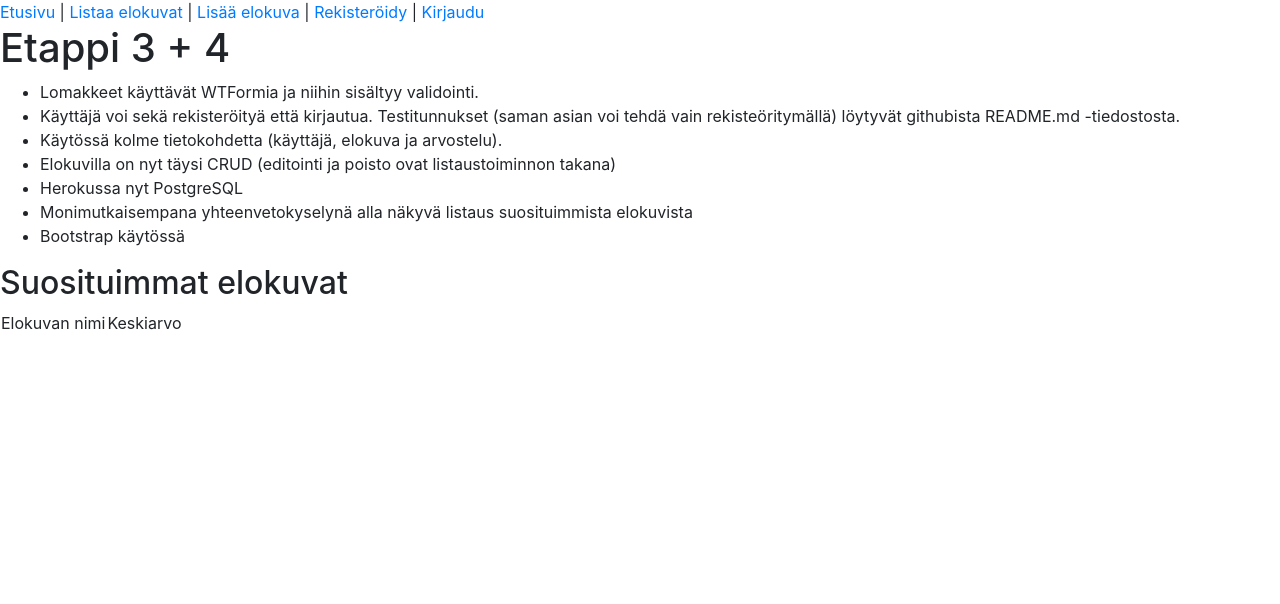
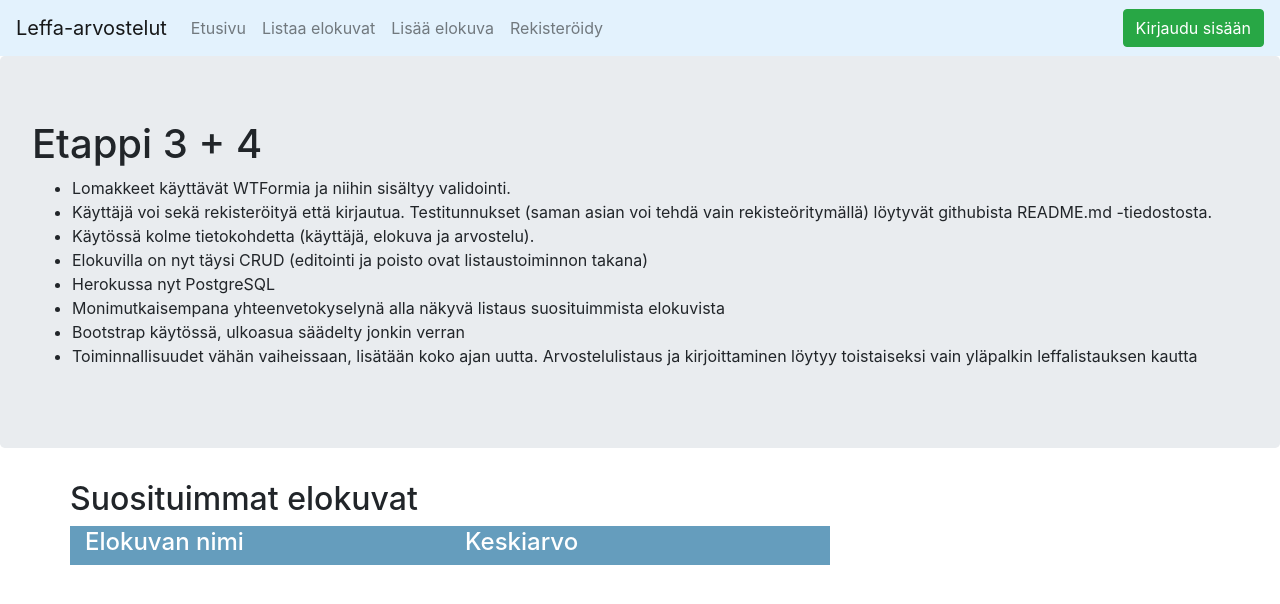
Before and after one commit to anketola/Tietokanta-leffasovellus, a Flask app: page / in a window 1280 px wide. Shown: the top 604 px of the page. Run offline with Flask 2, Linux system fonts and the light colour scheme; data that the repository does not hold is empty; some libraries are stand-ins or nearby versions.

Commit message:
Säädetty ulkoasua

```diff
--- a/application/templates/auth/loginform.html
+++ b/application/templates/auth/loginform.html
@@ -26,7 +26,7 @@
     </tr>
     <tr>
       <td colspan="2">
-	<input type="submit" value="Kirjaudu"/>
+        <button type="submit" class="btn btn-primary">Kirjaudu</button>
       </td>
     </tr>
 </form>
--- a/application/templates/auth/new.html
+++ b/application/templates/auth/new.html
@@ -37,7 +37,7 @@
     </tr>
     <tr>
       <td colspan="2">
-        <input type="submit" value="Rekisteröidy" />
+        <button type="submit" class="btn btn-primary">Rekisteröidy</button>
       </td>
     </tr>
   </table>
--- a/application/templates/index.html
+++ b/application/templates/index.html
@@ -2,7 +2,7 @@
 
 
 {% block body %}
-
+<div class="jumbotron">
   <h1>Etappi 3 + 4</h1>
     <ul>
       <li>Lomakkeet käyttävät WTFormia ja niihin sisältyy validointi.</li>
@@ -11,25 +11,38 @@
       <li>Elokuvilla on nyt täysi CRUD (editointi ja poisto ovat listaustoiminnon takana)</li>
       <li>Herokussa nyt PostgreSQL</li>
       <li>Monimutkaisempana yhteenvetokyselynä alla näkyvä listaus suosituimmista elokuvista</li>
-    <li>Bootstrap käytössä</li>
+      <li>Bootstrap käytössä, ulkoasua säädelty jonkin verran</li>
+      <li>Toiminnallisuudet vähän vaiheissaan, lisätään koko ajan uutta. Arvostelulistaus ja kirjoittaminen löytyy toistaiseksi vain yläpalkin leffalistauksen kautta</li>
     </ul>
+  </div>
+    <div class="container">
+  <div class="row">
+  </div>
 
   {% if topmovies is defined %}
 
+  <div class="row">
       <h2>Suosituimmat elokuvat</h2>
+  </div>
+  <div class="row">
+    <div class="col-4" style="background-color: #659DBD; margin-bottom: 2px; padding-top: 2px">
+        <h4 style="color: white">Elokuvan nimi</h4>
+    </div>
+    <div class="col-4" style="background-color: #659DBD; margin-bottom: 2px; padding-top: 2px"">
+      <h4 style="color: white">Keskiarvo</h4>
+    </div>
+  </div>
+  {% for movie in topmovies %}
+  <div class="row">
+      <div class="col-4" style="background-color: #e3f2fd; margin-bottom: 2px">
+          {{ movie.name }}
+      </div>
+      <div class="col-4" style="background-color: #e3f2fd; margin-bottom: 2px">
+        {{ movie.averagescore }}
+      </div>
+    </div>
+  {% endfor %}
 
-<table>
-  <tr>
-    <td>Elokuvan nimi</td>
-    <td>Keskiarvo</td>
-  </tr>
-  {% for movie in topmovies %}
-  <tr>
-    <td>{{ movie.name }}</td>
-    <td>{{ movie.averagescore }}</td>
-  </tr>
-  {% endfor %}
-</table>
-
+</div>
 {% endif %}
 {% endblock %}
--- a/application/templates/layout.html
+++ b/application/templates/layout.html
@@ -7,19 +7,39 @@
   </head>
 
   <body>
-    <header>
-      <a href="/">Etusivu</a> |
-      <a href="{{ url_for('movies_index') }}">Listaa elokuvat</a> |
-      <a href="{{ url_for('movies_form') }}">Lisää elokuva</a> |
-      <a href="{{ url_for('accounts_form') }}">Rekisteröidy</a> |
-      {% if current_user.is_authenticated %}
-      <span>
-	      Olet kirjautunut tunnuksella <strong>{{ current_user.username }}</strong> | <a href="{{ url_for('auth_logout') }}">Kirjaudu ulos</a> |
-      </span>
-      {% else %}
-      <a href="{{ url_for('auth_login') }}">Kirjaudu</a>
-      {% endif %}
-    </header>
+
+    <nav class="navbar navbar-expand-lg navbar-light" style="background-color: #e3f2fd;">
+      <a class="navbar-brand" href="#">Leffa-arvostelut</a>
+
+
+        <ul class="navbar-nav mr-auto">
+          <li class="nav-item">
+            <a class="nav-link" href="{{ url_for('index') }} ">Etusivu</a>
+          </li>
+          <li class="nav-item">
+            <a class="nav-link" href="{{ url_for('movies_index') }} ">Listaa elokuvat</a>
+          </li>
+          <li class="nav-item">
+            <a class="nav-link" href="{{ url_for('movies_form') }} ">Lisää elokuva</a>
+          </li>
+          <li class="nav-item"></li>
+            <a class="nav-link" href="{{ url_for('accounts_form') }}">Rekisteröidy</a>
+          </li>
+        </ul>
+
+        <div class="form-inline mt-2 mt-md-0">
+          <ul class="navbar-nav">
+          {% if current_user.is_authenticated %}
+            <span class="navbar-text" style="padding-right: 5px">Olet kirjautunut tunnuksella<strong> {{ current_user.username }}</strong></span>
+            <a class="btn btn-danger" href="{{ url_for('auth_logout') }}" role="button">Kirjaudu ulos</a>
+          {% else %}
+            <a class="btn btn-success" href="{{ url_for('auth_login') }}" role="button">Kirjaudu sisään</a>
+          {% endif %}
+          </ul>
+        </div>
+
+    </nav>
+
     {% block body %}
       <p>
         Content.
--- a/application/templates/movies/edit.html
+++ b/application/templates/movies/edit.html
@@ -46,7 +46,7 @@
       </tr>
       <tr>
         <td colspan="2">
-          <input type="submit" value="Tallenna muutokset" />
+          <button type="submit" class="btn btn-primary">Tallenna muutokset</button>
         </td>
       </tr>
     </table>
--- a/application/templates/movies/new.html
+++ b/application/templates/movies/new.html
@@ -52,7 +52,7 @@
     </tr>
     <tr>
       <td colspan="2">
-        <input type="submit" value="Lisää uusi elokuva" />
+        <button type="submit" class="btn btn-primary">Lisää uusi elokuva</button>
       </td>
     </tr>
   </table>
--- a/application/templates/reviews/new.html
+++ b/application/templates/reviews/new.html
@@ -38,7 +38,7 @@
       </tr>
       <tr>
         <td colspan="2">
-          <input type="submit" value="Lisää uusi arvostelu" />
+          <button type="submit" class="btn btn-primary">Lisää uusi arvostelu</button>
         </td>
       </tr>
     </table>
```
Also changed, not shown: application/templates/movies/list.html (+39 -17 lines), application/templates/reviews/list.html (+18 -7 lines). Lines whose indentation alone changed are shown as unchanged.
